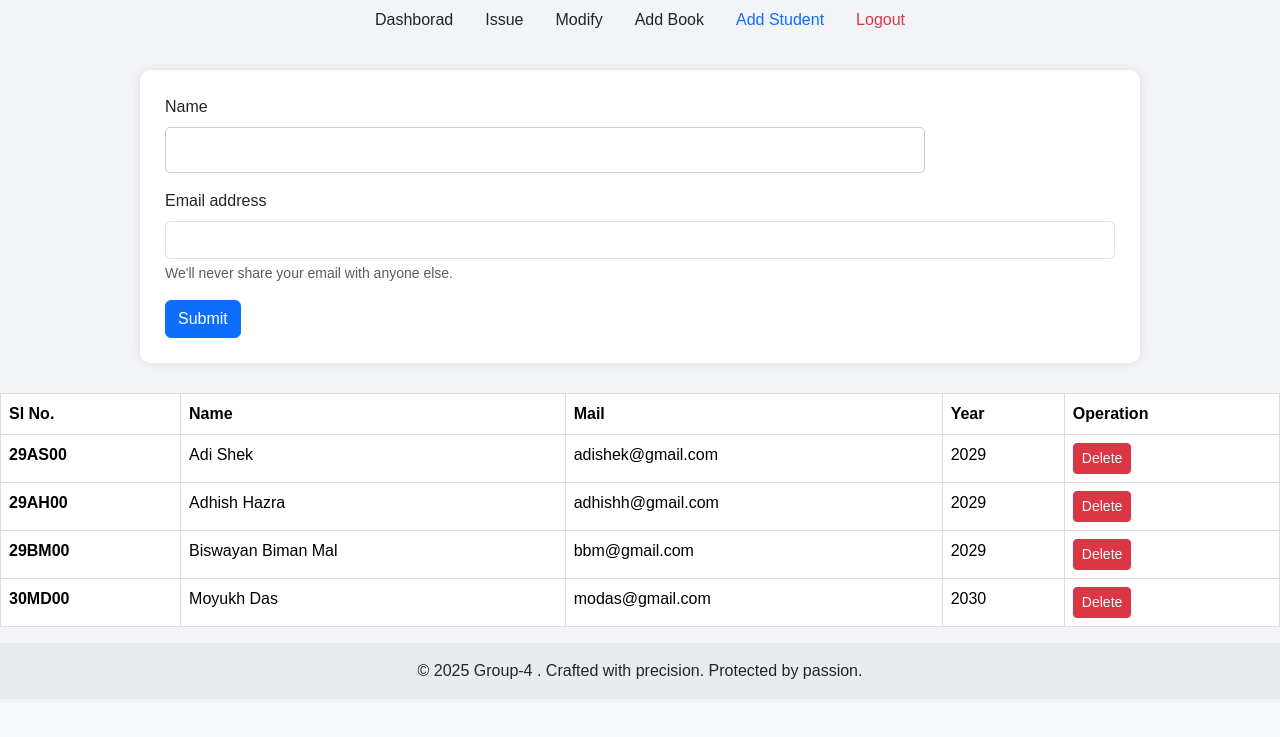
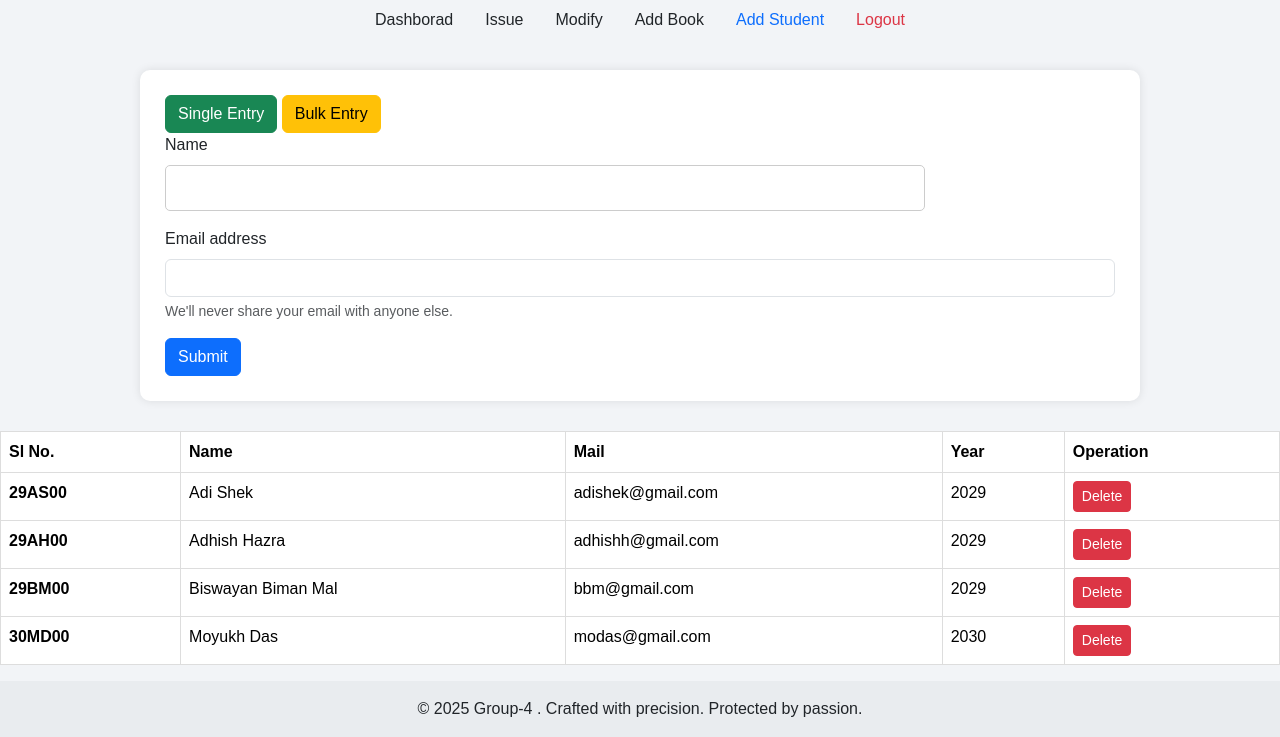
Before and after one commit to Avisiktaa/Library_management, a Flask app: page /addstu in a window 1280 px wide. Shown: the part 98-835 px from the top of the page. Before the commit the page ends 797 px from the top, so only its background shows below. Run offline with Flask 3, Linux system fonts and the light colour scheme; data comes from the database, SQL or seed files in the repository.

Commit message:
Ready for bulk entry

```diff
--- a/app.py
+++ b/app.py
@@ -2,6 +2,7 @@ from flask import Flask,render_template,request,redirect,session
 from flask_sqlalchemy import SQLAlchemy
 from sqlalchemy import func
 from datetime import date, datetime, timedelta
+import csv
 
 
 #BASE
--- a/templates/addstu.html
+++ b/templates/addstu.html
@@ -24,7 +24,10 @@
 </ul>
 
 <div class="container">
-<form method="post" action="/addstu">
+  <button type="button" class="btn btn-success" id="singleBtn">Single Entry</button>
+  <button type="button" class="btn btn-warning" id="bulkBtn">Bulk Entry</button>
+  <!-- Single Entry -->
+<form method="post" action="/addstu" id="singleForm" >
   <div class="mb-3">
     <label class="form-label">Name</label>
     <input type="text" name="name" class="form-control">
@@ -35,6 +38,14 @@
     <div class="form-text">We'll never share your email with anyone else.</div>
   </div>
   <button type="submit" class="btn btn-primary">Submit</button>
+</form>
+
+<!-- Bulk Entry -->
+ <form action="/addstudents" method="post" id="bulkForm" class="d-none">
+   <div class="m-3">
+     <input type="file" name="csvfile" accept=".csv" required>
+    </div>
+  <button type="submit">Entry</button>
 </form>
 </div>
 
@@ -62,4 +73,23 @@
   </tbody>
 </table>
 
+<script>
+  document.addEventListener("DOMContentLoaded", function() {
+    const singleForm = document.getElementById("singleForm");
+    const bulkForm = document.getElementById("bulkForm");
+    const singleBtn = document.getElementById("singleBtn");
+    const bulkBtn = document.getElementById("bulkBtn");
+
+    singleBtn.addEventListener("click", function() {
+        singleForm.classList.remove("d-none");
+        bulkForm.classList.add("d-none");
+    });
+
+    bulkBtn.addEventListener("click", function() {
+        bulkForm.classList.remove("d-none");
+        singleForm.classList.add("d-none");
+    });
+});
+</script>
+
 {% endblock b %}
```
Also changed, not shown: README.md.
